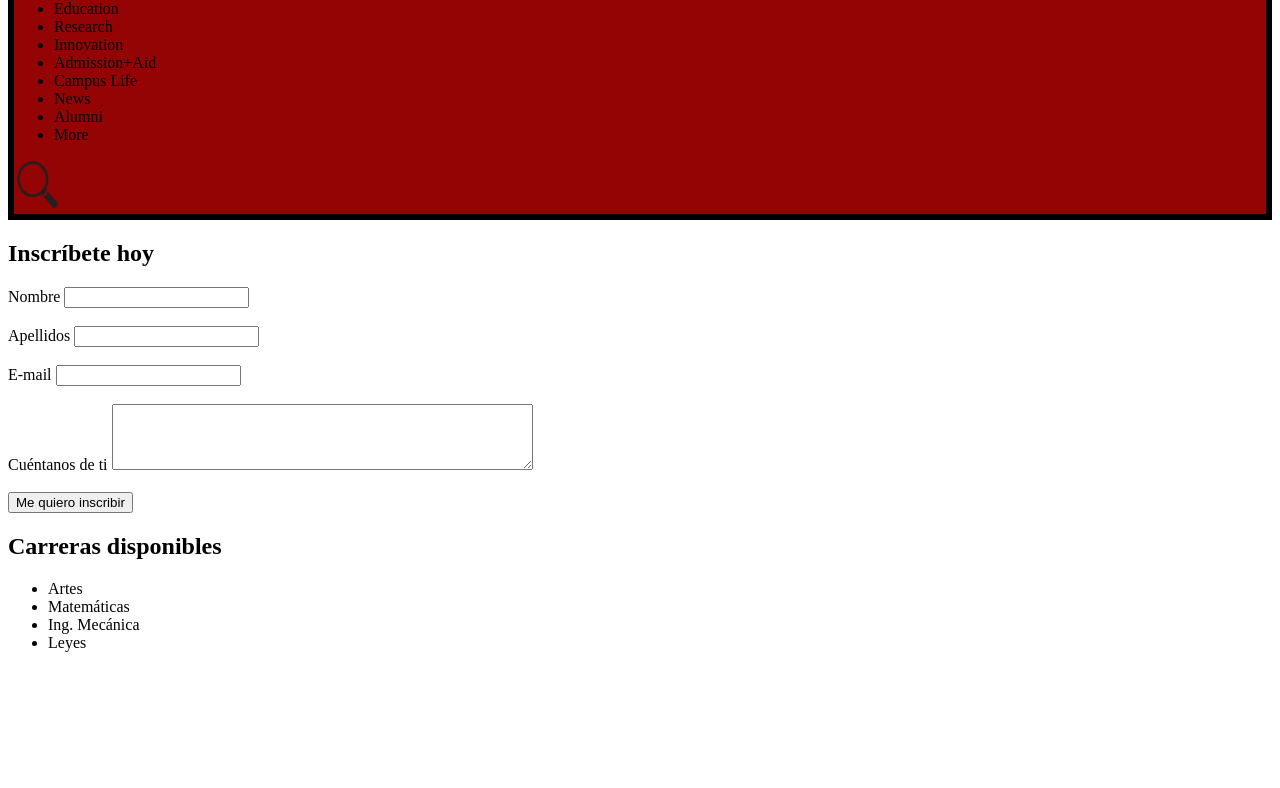
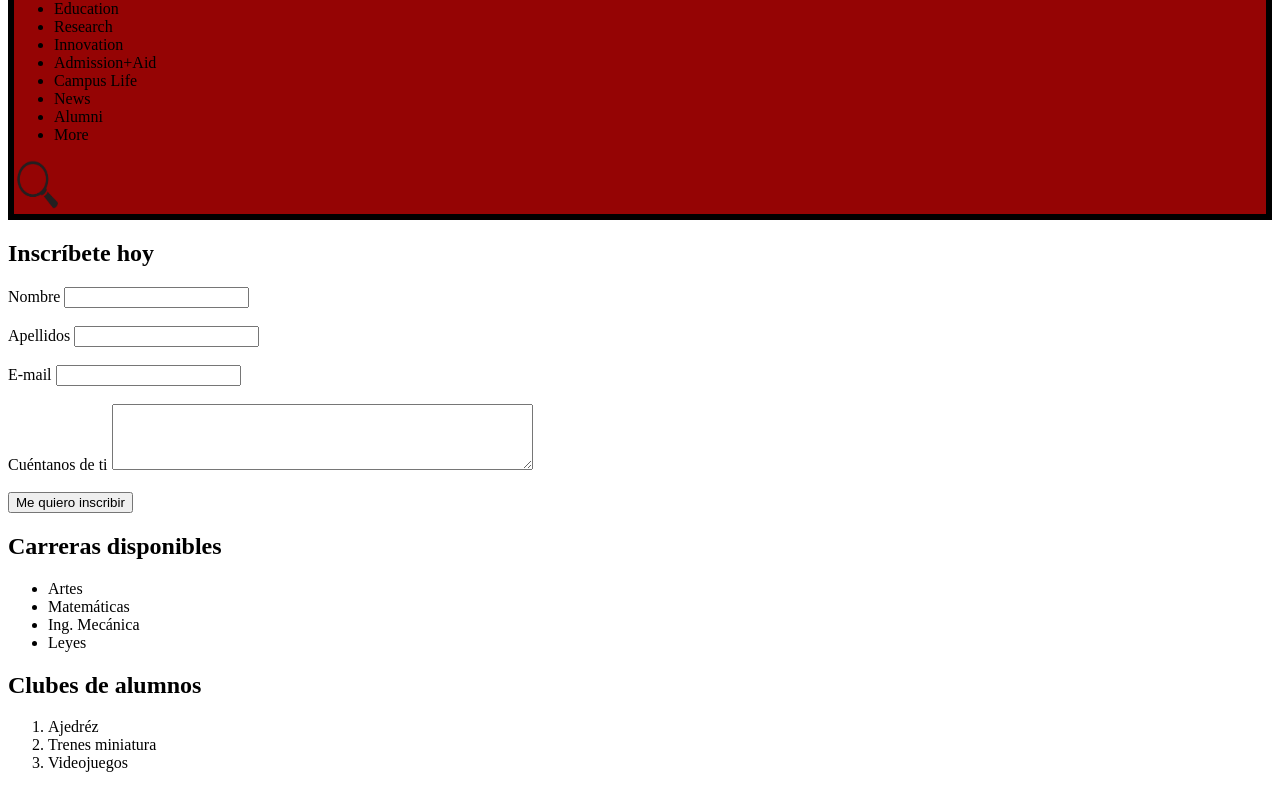
Before and after one commit to vviguerashd/ejercicio-web-MIT, a plain HTML site: page index.html in a window 1280 px wide. Shown: the part 234-1022 px from the top of the page. Before the commit the page ends 902 px from the top, so only its background shows below. Drawn offline with Linux system fonts and the light colour scheme.

Commit message:
agregué una lista desordenada

```diff
--- a/index.html
+++ b/index.html
@@ -40,5 +40,11 @@
         <li>Ing. Mecánica</li>
         <li>Leyes</li>
     </ul>
+    <h2>Clubes de alumnos</h2>
+    <ol>
+        <li>Ajedréz</li>
+        <li>Trenes miniatura</li>
+        <li>Videojuegos</li>
+    </ol>
 </body>
 </html>
```
